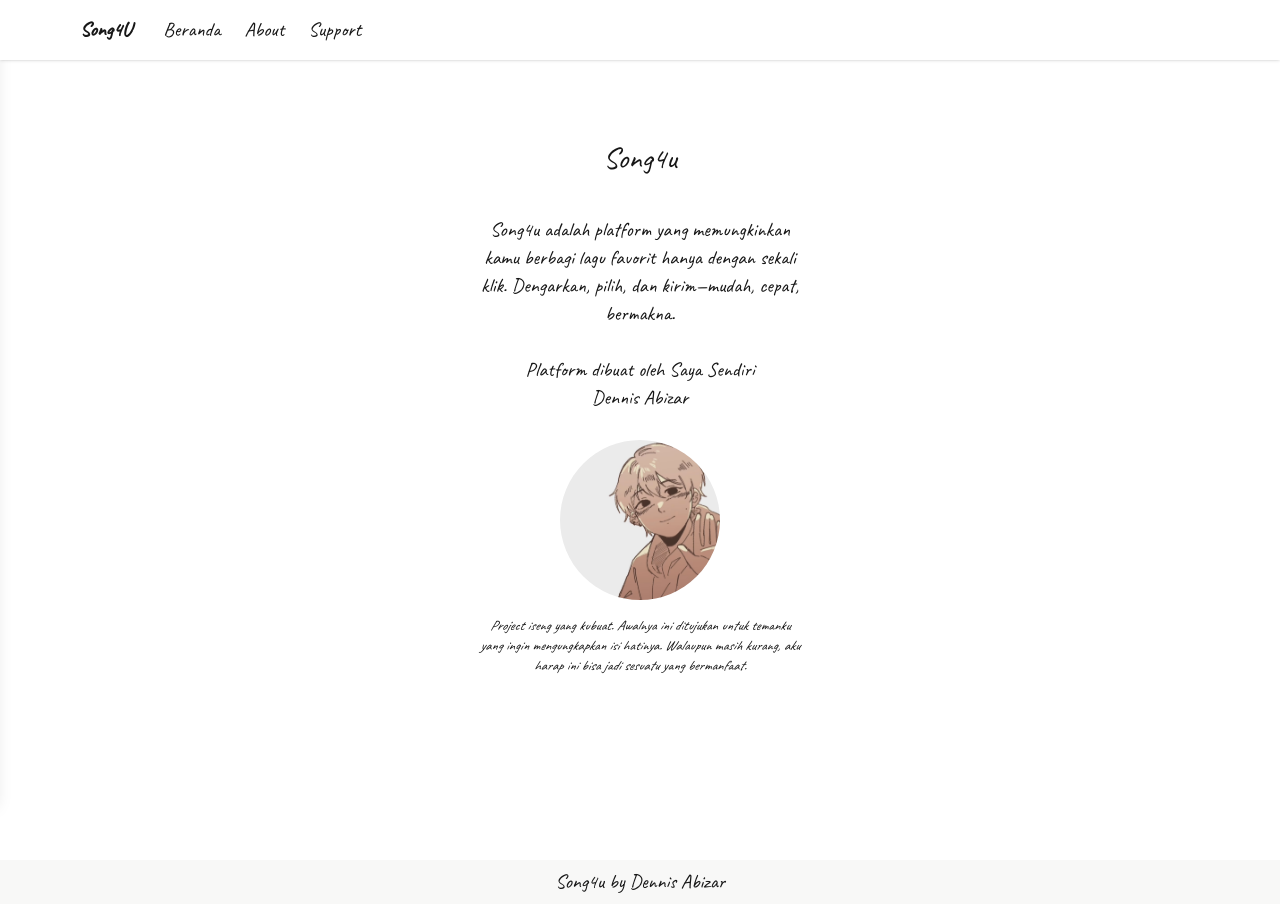
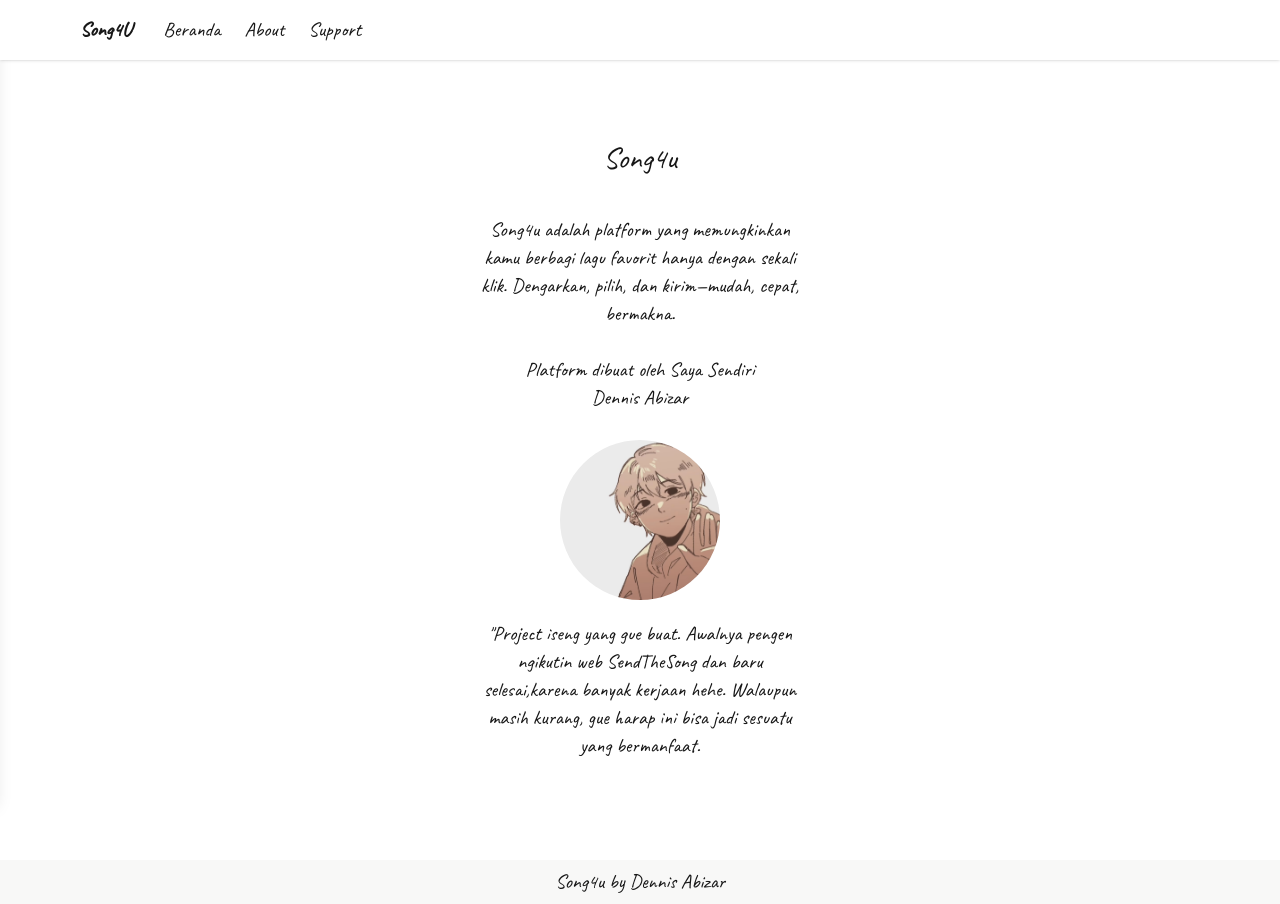
Before and after one commit to imAbizars/song4u, a Next.js app: page /about in a window 1280 px wide. Built offline with nearby package versions, Linux system fonts and the light colour scheme.

Commit message:
edit:pages about

```diff
--- a/src/app/about/page.jsx
+++ b/src/app/about/page.jsx
@@ -43,7 +43,7 @@ export default function About() {
   }, [hasAutoFlipped]);
 
   return (
-    <section className="flex justify-center pt-20 min-h-screen">
+    <section className="flex justify-center pt-20 pb-20 min-h-screen">
       <div className="max-w-80 text-center">
         <h1 className="text-3xl">Song4u</h1>
         <p className="mt-10">
@@ -96,9 +96,8 @@ export default function About() {
           </motion.div>
         </div>
 
-        <p className="mt-4 text-sm italic">
-          Project iseng yang kubuat. Awalnya ini ditujukan untuk temanku yang
-          ingin mengungkapkan isi hatinya. Walaupun masih kurang, aku harap ini
+        <p className="mt-5">
+          "Project iseng yang gue buat. Awalnya pengen ngikutin web SendTheSong dan baru selesai,karena banyak kerjaan hehe. Walaupun masih kurang, gue harap ini
           bisa jadi sesuatu yang bermanfaat.
         </p>
       </div>
--- a/src/app/components/navbar/Navbar.jsx
+++ b/src/app/components/navbar/Navbar.jsx
@@ -39,7 +39,6 @@ export default function Navbar() {
           <ul className="space-y-4">
             <li><Link href="/" onClick={toggleSidebar} className="block hover:text-yellow-300">Beranda</Link></li>
             <li><Link href="/about" onClick={toggleSidebar} className="block hover:text-yellow-300">About</Link></li>
-            <li><Link href="/support" onClick={toggleSidebar} className="block hover:text-yellow-300">Support</Link></li>
           </ul>
         </div>
       </div>
```
